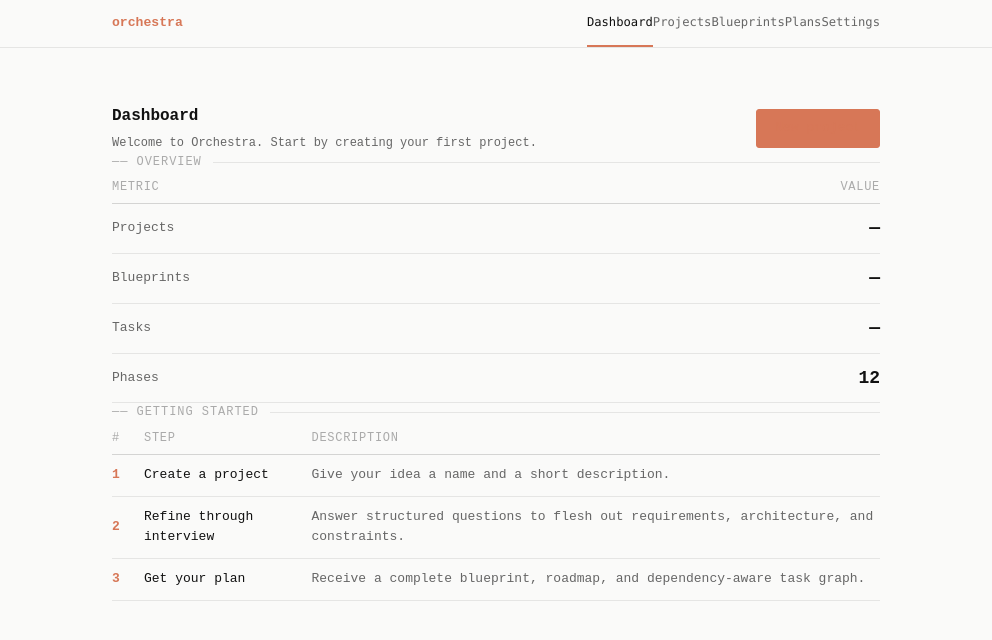
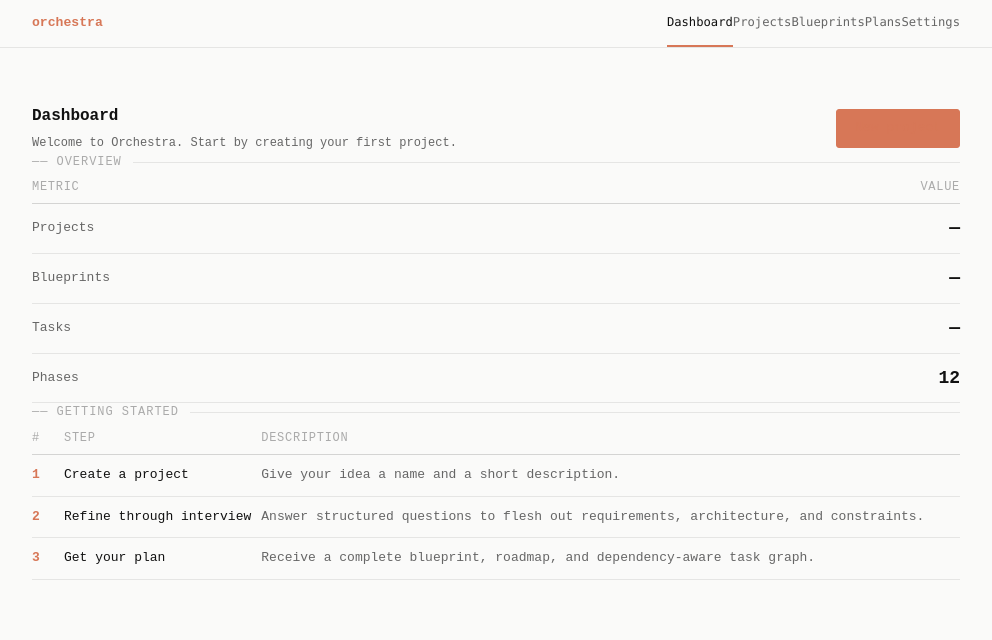
Before and after one commit to MarwaneHosni/Orchestra, a Next.js app in the folder apps/web/: page / in a window 1280 px wide. Shown: the top 640 px of the page, without its empty margins (144-1136 px from the left). Built offline with nearby package versions, Linux system fonts and the light colour scheme.

Commit message:
phase 1: increase container width from 800px to 960px
- layout.tsx: maxWidth 800 -> 960
- navbar.tsx: maxWidth 800 -> 960 (desktop + mobile nav wrappers)

```diff
--- a/apps/web/src/app/layout.tsx
+++ b/apps/web/src/app/layout.tsx
@@ -18,7 +18,7 @@
           Skip to main content
         </a>
         <Navbar />
-        <main id="main-content" style={{ maxWidth: 800, margin: "0 auto", padding: "56px 16px 40px" }} className="" role="main">
+        <main id="main-content" style={{ maxWidth: 960, margin: "0 auto", padding: "56px 16px 40px" }} className="" role="main">
           {children}
         </main>
       </body>
--- a/apps/web/src/components/layout/navbar.tsx
+++ b/apps/web/src/components/layout/navbar.tsx
@@ -35,7 +35,7 @@
       className="sticky top-0 z-[100]"
       style={{ background: "var(--color-bg-base)", borderBottom: "1px solid var(--color-border-subtle)", height: 48 }}
     >
-      <div style={{ maxWidth: 800, margin: "0 auto", padding: "0 16px" }} className="flex h-full items-center justify-between">
+      <div style={{ maxWidth: 960, margin: "0 auto", padding: "0 16px" }} className="flex h-full items-center justify-between">
         <Link
           href="/"
           className="flex items-center gap-2 font-semibold text-text-primary text-sm no-underline"
@@ -85,7 +85,7 @@
           aria-label="Mobile navigation"
           style={{ borderBottom: "1px solid var(--color-border-subtle)" }}
         >
-          <div style={{ maxWidth: 800, margin: "0 auto", padding: "0 16px" }} className="space-y-0 py-2">
+          <div style={{ maxWidth: 960, margin: "0 auto", padding: "0 16px" }} className="space-y-0 py-2">
             {navLinks.map((link, i) => {
               const isActive = pathname === link.href || (link.href !== "/" && pathname.startsWith(link.href));
               return (
```
